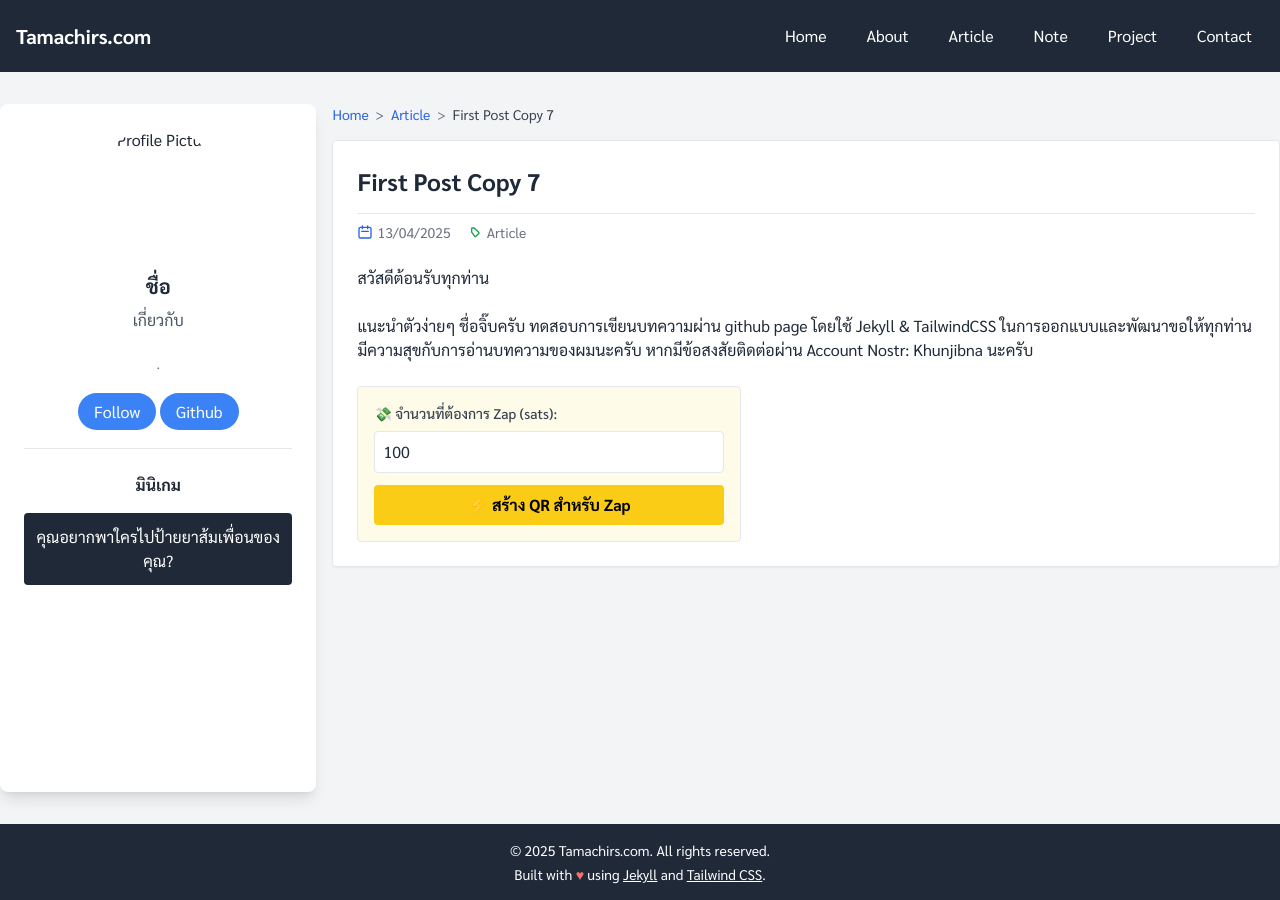
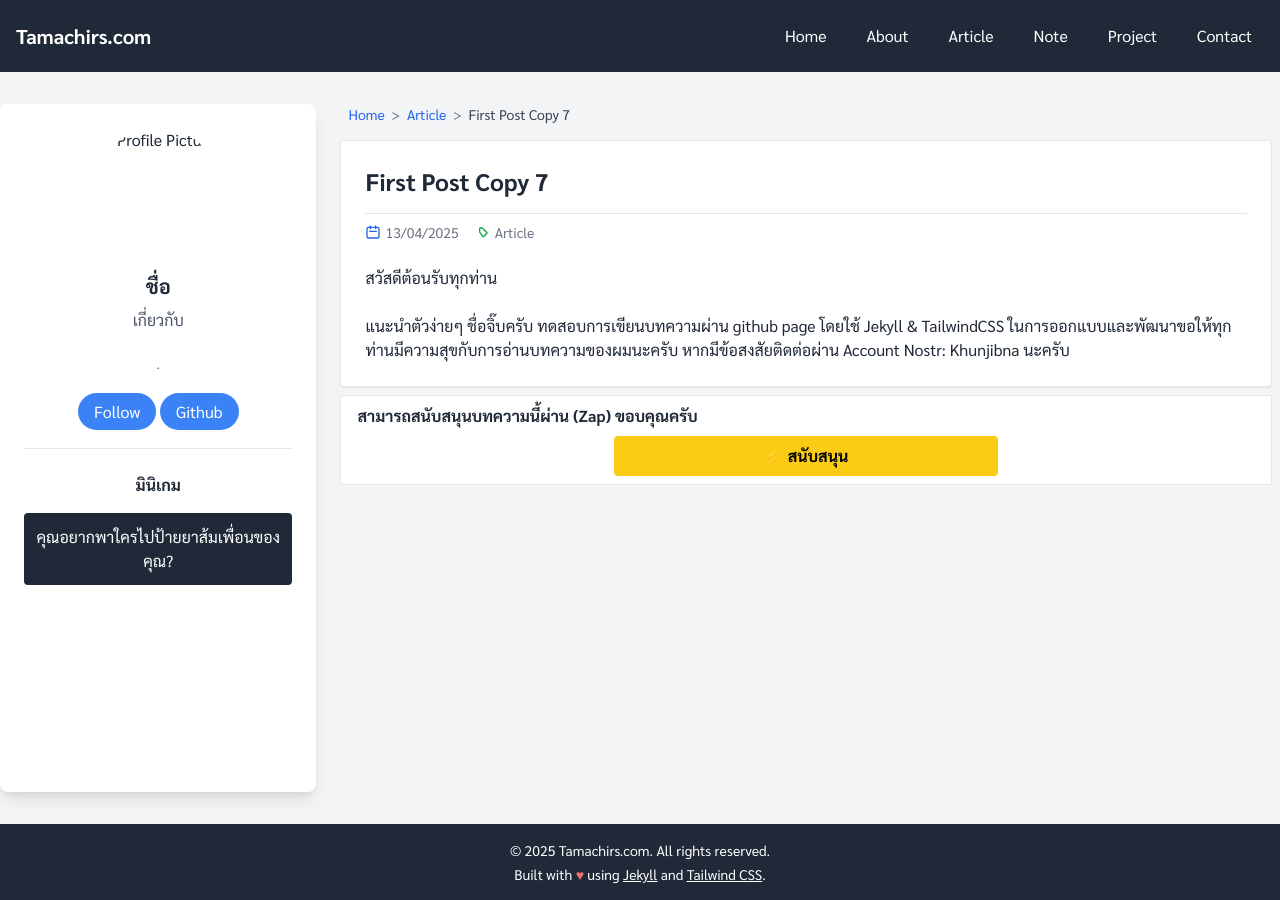
Before and after one commit to khunjibna/myjekyllsite, a Jekyll site: the page built from _posts/2025-04-13-first-post-copy-7.md, in a window 1280 px wide. Built offline with Jekyll 4.4.1, drawn with Linux system fonts in a browser that asks for light colours; nearby versions of some CDN libraries.

```diff
--- a/_config.yml
+++ b/_config.yml
@@ -13,3 +13,7 @@ future: true
 google_fonts: Noto Sans Thai
 og_image: /assets/img/share.jpg
 author_pubkey: npub1p7w6gyufuy3e6fnugvg9an7fyfes085qct2tp8sarctjwqdaqltsg47tzy
+lightning:
+  lnurl: "https://walletofsatoshi.com/.well-known/lnurlp/khunjibna" # เปลี่ยนเป็นของคุณ
+  address: "khunjibna@walletofsatoshi.com"
+  default_zap: 100
--- a/_includes/share-buttons.html
+++ b/_includes/share-buttons.html
@@ -1,44 +1,55 @@
-<div class="mt-6 border p-4 rounded bg-yellow-50 max-w-sm">
-  <label for="zap-amount" class="block mb-2 text-sm font-medium text-gray-700">
-    💸 จำนวนที่ต้องการ Zap (sats):
-  </label>
-  <input id="zap-amount" type="number" min="1" step="1" value="100"
-         class="w-full p-2 border rounded mb-3">
-
-  <button onclick="fetchInvoice()" class="w-full bg-yellow-400 hover:bg-yellow-500 text-black font-semibold py-2 px-4 rounded">
-    ⚡ สร้าง QR สำหรับ Zap
+<!-- _includes/zap-widget.html -->
+<div class="max-w-sm mx-auto">
+  <!-- ปุ่มหลัก -->
+  <button id="zap-toggle" onclick="toggleZapForm()"
+          class="w-full bg-yellow-400 hover:bg-yellow-500 text-black font-semibold py-2 px-4 rounded">
+    ⚡ สนับสนุน
   </button>
 
-  <div id="zap-result" class="mt-4 hidden">
-    <p class="mb-2 text-sm text-gray-600">📱 สแกน QR ด้านล่างเพื่อชำระด้วย Lightning:</p>
-    <canvas id="zap-qr" class="mx-auto"></canvas>
-    <p class="text-xs text-center text-gray-400 mt-2" id="zap-pr"></p>
+  <!-- แบบฟอร์ม Zap (เริ่มต้นซ่อน) -->
+  <div id="zap-form" class="mt-4 border border-yellow-300 bg-yellow-50 p-4 rounded hidden break-words">
+    <label for="zap-amount" class="block mb-1 text-sm text-gray-700">💸 จำนวนที่ต้องการ (sats):</label>
+    <input id="zap-amount" type="number" min="1" step="1" value="{{ site.lightning.default_zap }}"
+           class="w-full p-2 border rounded mb-3">
+
+    <button onclick="fetchZapInvoice()"
+            class="w-full bg-yellow-500 hover:bg-yellow-600 text-black font-semibold py-2 px-4 rounded">
+      🔄 สร้าง QR สำหรับ Zap
+    </button>
+
+    <div id="zap-result" class="mt-4 hidden text-center">
+      <p class="text-sm text-gray-600">📱 สแกน QR เพื่อสนับสนุน:</p>
+      <canvas id="zap-qr" class="mx-auto my-2"></canvas>
+      <p class="text-xs text-gray-400" id="zap-pr"></p>
+    </div>
   </div>
 </div>
 
-<!-- ต้องมี qrcode.js (ไม่ต้องติดตั้ง npm ใช้ผ่าน CDN ได้เลย) -->
+<!-- QR Code CDN -->
 <script src="https://cdn.jsdelivr.net/npm/qrcode@1.5.1/build/qrcode.min.js"></script>
 
 <script>
-  async function fetchInvoice() {
+  function toggleZapForm() {
+    const form = document.getElementById('zap-form');
+    form.classList.toggle('hidden');
+  }
+
+  async function fetchZapInvoice() {
     const sats = parseInt(document.getElementById('zap-amount').value);
     const resultEl = document.getElementById('zap-result');
     const qrCanvas = document.getElementById('zap-qr');
     const prEl = document.getElementById('zap-pr');
 
     if (isNaN(sats) || sats < 1) {
-      alert("⚠️ กรุณาระบุจำนวน sats ที่ถูกต้อง");
+      alert("⚠️ กรุณาใส่จำนวน sats ที่ถูกต้อง");
       return;
     }
 
-    // 🔄 LN Address ที่ใช้สร้าง invoice
-    const lnurl = "https://walletofsatoshi.com/.well-known/lnurlp/khunjibna"; // 👈 เปลี่ยนตามของคุณ (เช่น ln.tips, zbd.gg, alby, nostr.pleb.dev)
+    const lnurl = "https://walletofsatoshi.com/.well-known/lnurlp/khunjibna";
 
     try {
-      // ดึง callback เพื่อสร้าง invoice
       const lnurlRes = await fetch(lnurl);
       const lnData = await lnurlRes.json();
-
       const callback = lnData.callback;
       const amountMsat = sats * 1000;
 
--- a/_layouts/post.html
+++ b/_layouts/post.html
@@ -20,10 +20,10 @@
     <div class="lg:w-2/3 xl:w-3/4">
 
       <!-- Main post content -->
-      <main class="flex-1">
+      <main class="flex-1 px-2">
 
         <!-- 🔗 Breadcrumb -->
-        <nav class="text-sm text-gray-500 mb-4">
+        <nav class="text-sm text-gray-500 mb-4 px-2">
           <a href="/" class="text-blue-600 hover:underline">Home</a>
           {% if page.categories and page.categories.size > 0 %}
           {% assign primary_category = page.categories[0] %}
@@ -68,13 +68,17 @@
           </p>
 
           <!-- เนื้อหาโพสต์ -->
-          <article class="prose prose-indigo max-w-none">
+          <article class="prose prose-indigo max-w-none break-words">
             {{ content }}
           </article>
 
-          {% include share-buttons.html %}
 
 
+        </div>
+
+        <div class="bg-white border px-2 py-2 mt-2">
+          <div class="mb-2 pl-2"><b>สามารถสนับสนุนบทความนี้ผ่าน (Zap) ขอบคุณครับ</b></div>
+          {% include share-buttons.html %}
         </div>
       </main>
 
```
Also changed, not shown: other parts of _includes/share-buttons.html (+2 -3 lines).
